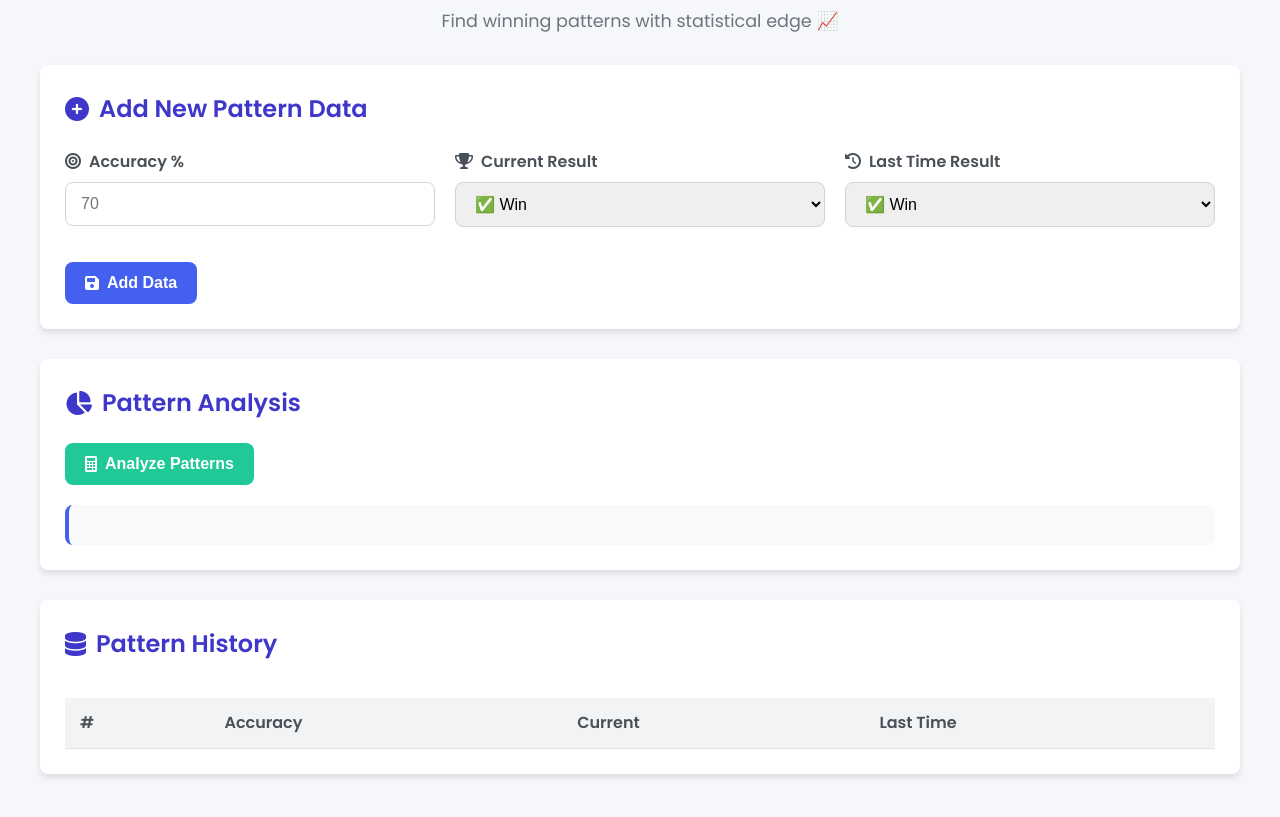
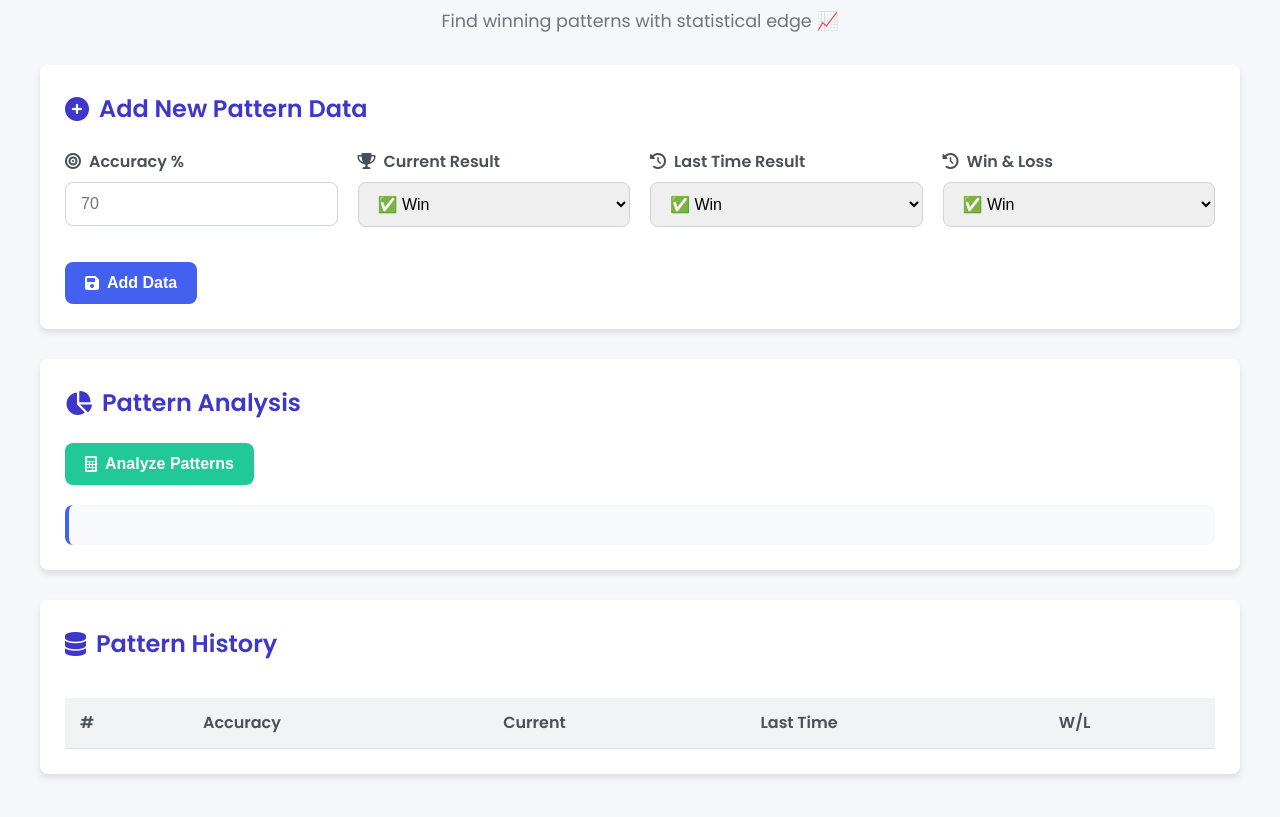
Before and after one commit to raazmaxpro/Pattern-Analyzer, a plain HTML site: page index.html in a window 1280 px wide. Shown: the part 87-904 px from the top of the page. Drawn offline with Linux system fonts and the light colour scheme.

Commit message:
adding extra input area for win and loss track and total trades track

```diff
--- a/index.html
+++ b/index.html
@@ -36,6 +36,14 @@
                         <option value="loss">❌ Loss</option>
                     </select>
                 </div>
+                <div class="input-field">
+    <label for="wldata"><i class="fas fa-history"></i> Win & Loss</label>
+    <select id="wldata">
+        <option value="win">✅ Win</option>
+        <option value="loss">❌ Loss</option>
+    </select>
+</div>
+
             </div>
             <button class="btn-add" onclick="addData()">
                 <i class="fas fa-save"></i> Add Data
@@ -60,6 +68,7 @@
                             <th>Accuracy</th>
                             <th>Current</th>
                             <th>Last Time</th>
+                            <th>W/L</th>
                         </tr>
                     </thead>
                     <tbody></tbody>
```
